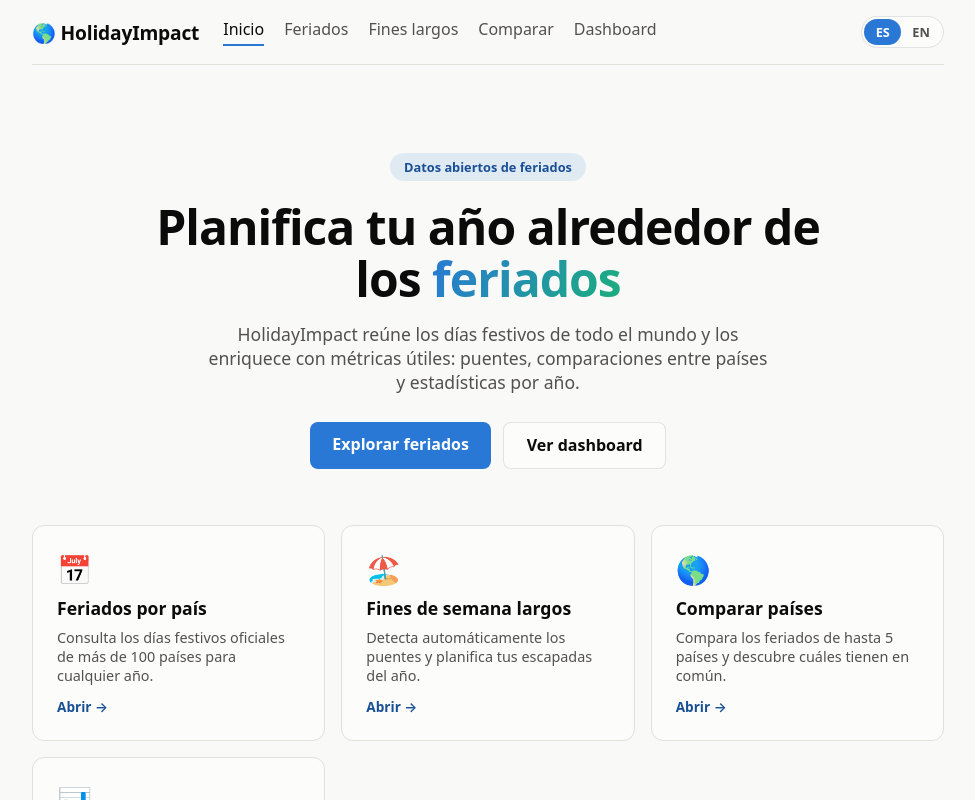
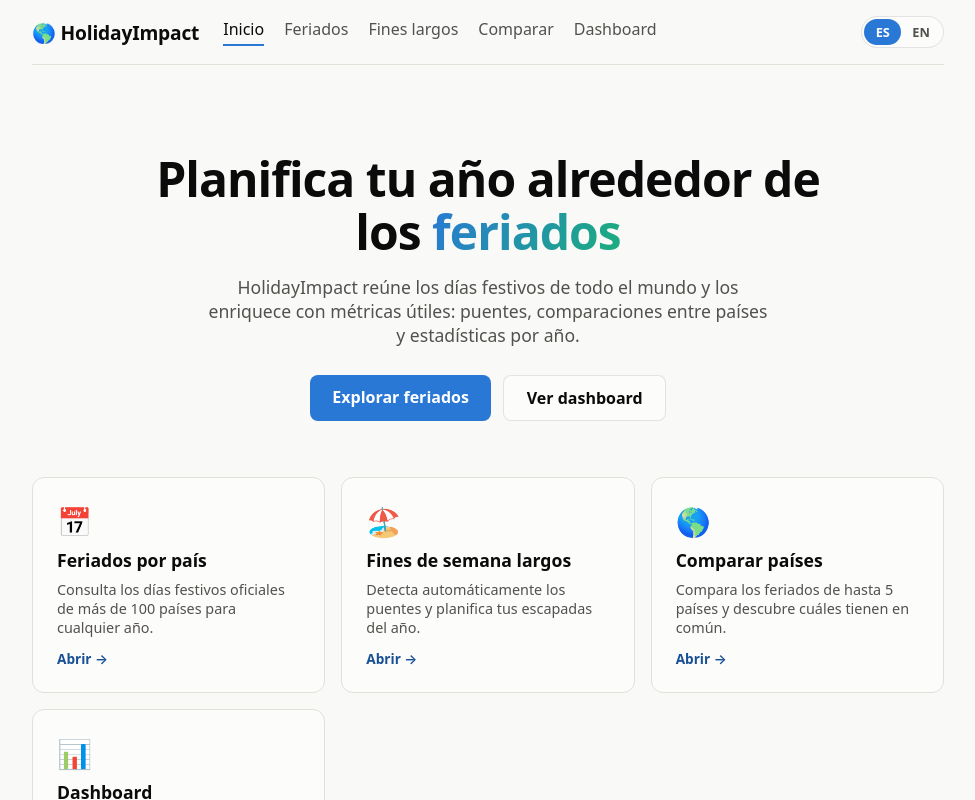
Before and after one commit to Wcno/HolidayImpact-App, a React (Vite) app in the folder frontend/: page / in a window 1280 px wide. Shown: the top 800 px of the page, without its empty margins (152-1127 px from the left). Built offline with nearby package versions, Linux system fonts and the light colour scheme; no server answers.

Commit message:
Remove hero badge from home page

```diff
--- a/frontend/src/i18n/strings.js
+++ b/frontend/src/i18n/strings.js
@@ -16,7 +16,6 @@ export const STRINGS = {
     loading: "Cargando…",
 
     // home
-    home_badge: "Datos abiertos de feriados",
     home_title_a: "Planifica tu año alrededor de los ",
     home_title_accent: "feriados",
     home_subtitle:
@@ -84,7 +83,6 @@ export const STRINGS = {
     field_year: "Year",
     loading: "Loading…",
 
-    home_badge: "Open public holiday data",
     home_title_a: "Plan your year around ",
     home_title_accent: "public holidays",
     home_subtitle:
--- a/frontend/src/index.css
+++ b/frontend/src/index.css
@@ -428,17 +428,6 @@ button:focus-visible {
   padding: 3rem 0 2.5rem;
 }
 
-.hero-badge {
-  display: inline-block;
-  font-size: 0.8rem;
-  font-weight: 600;
-  color: var(--accent-strong);
-  background: rgba(42, 120, 214, 0.12);
-  border-radius: 999px;
-  padding: 0.3rem 0.85rem;
-  margin-bottom: 1.25rem;
-}
-
 .hero-title {
   font-size: clamp(2rem, 5vw, 3rem);
   line-height: 1.1;
--- a/frontend/src/pages/HomePage.jsx
+++ b/frontend/src/pages/HomePage.jsx
@@ -13,7 +13,6 @@ export default function HomePage() {
   return (
     <div className="home">
       <section className="hero">
-        <span className="hero-badge">{t("home_badge")}</span>
         <h1 className="hero-title">
           {t("home_title_a")}
           <span className="hero-accent">{t("home_title_accent")}</span>
```
